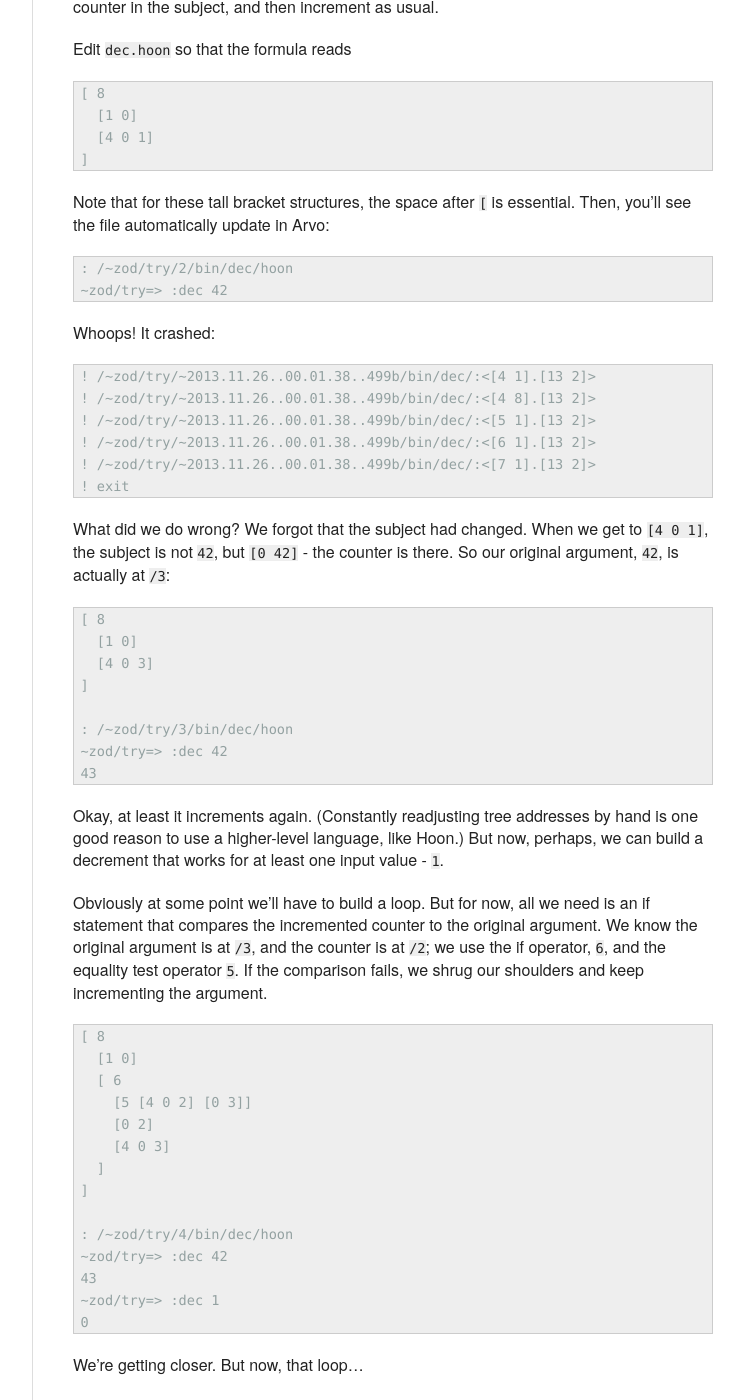
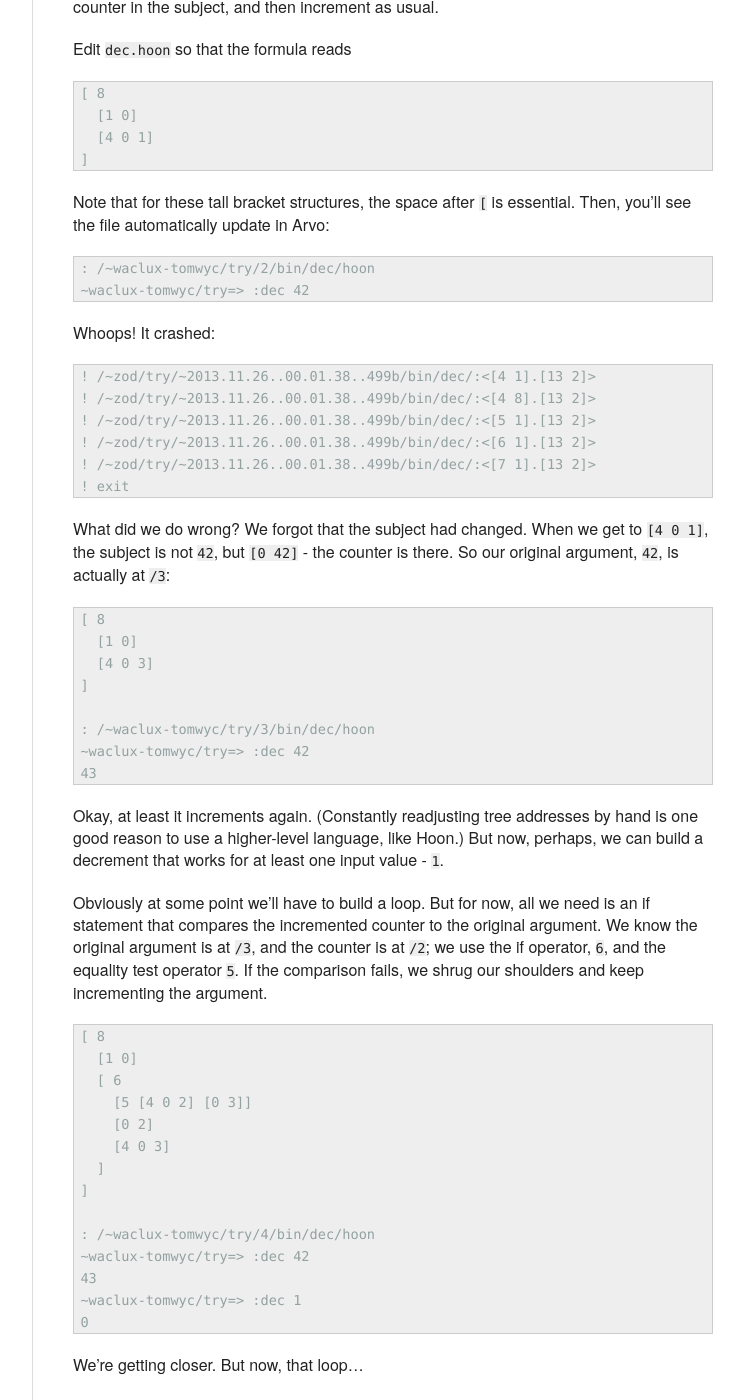
Before and after one commit to urbit/old-urbit.org, a Jekyll site: the page built from _posts/doc/2013-11-18-urbit-is-easy-ch4.markdown, in a window 1280 px wide and 1400 px high, scrolled down 2192 px. Shown: the whole window, without its empty margins (378-1122 px from the left). Built offline with Jekyll 4.4.1, drawn with Linux system fonts in a browser that asks for light colours; some of the changed text lies outside the part shown.

Commit message:
Fixed some typos

```diff
--- a/_posts/doc/2013-11-18-urbit-is-easy-ch3.markdown
+++ b/_posts/doc/2013-11-18-urbit-is-easy-ch3.markdown
@@ -63,7 +63,7 @@ For instance, recall our computation from the last chapter:
 
     *[[19 42] [0 3] 0 2]
 
-`s` is [19 42], `f` is `[0 3]`, `g` is `[0 2]`, `h` is `[[0 3] 0
+`s` is `[19 42]`, `f` is `[0 3]`, `g` is `[0 2]`, `h` is `[[0 3] 0
 2]`.  `f(s)` is `42`; `g(s)` is `19`; so `h(s)` is `[42 19]`.
 
 Why?  We could have an operator `11`, `cons` to a Lisp veteran,
--- a/_posts/doc/2013-11-18-urbit-is-easy-ch4.markdown
+++ b/_posts/doc/2013-11-18-urbit-is-easy-ch4.markdown
@@ -27,7 +27,7 @@ Hoon: on the command line and via an app file.
 From the Arvo command line, you can run one-liners with the Hoon
 rune `.*`:
 
-    ~zod/try=> .*(42 [4 0 1])
+    ~waclux-tomwyc/try=> .*(42 [4 0 1])
     43
 
 ###Application file###
@@ -45,7 +45,7 @@ propagating changes on either side.
 Let's assume your `$URBIT_HOME` is `urb/`, and your ship is
 `~zod`.  The Nock application template is in
 
-    urb/zod/try/bin/nock.hoon
+    urb/~waclux-tomwyc/try/bin/nock.hoon
 
 Its text should be:
 
@@ -62,13 +62,13 @@ Its text should be:
 
 Test this by running:
 
-    ~zod/try=> :nock 42
+    ~waclux-tomwyc/try=> :nock 42
     43
 
 Our first complex example will be a decrement function.  With or
 without `vere` running, copy the template from Unix:
 
-    $ cp urb/zod/try/bin/nock.hoon urb/zod/try/bin/dec.hoon
+    $ cp urb/~waclux-tomwyc/try/bin/nock.hoon urb/~waclux-tomwyc/try/bin/dec.hoon
 
 Then, use a Unix editor to change "Formula: increment" to
 "Formula: decrement" in `dec.hoon`.
@@ -76,11 +76,11 @@ Then, use a Unix editor to change "Formula: increment" to
 Either next time you start `vere`, or on your next keyboard event
 if you're already running it, you'll see something like
 
-    \+ /~zod/try/1/bin/dec/hoon
+     + /~waclux-tomwyc/try/1/bin/dec/hoon
 
 Arvo has slurped up dec.hoon from your filesystem.  To test it,
 
-    ~zod/try=> :dec 42
+    ~waclux-tomwyc/try=> :dec 42
     43
 
 Well, we didn't change the formula, so it still increments.  But
@@ -123,8 +123,8 @@ Note that for these tall bracket structures, the space after `[`
 is essential.  Then, you'll see the file automatically update in
 Arvo:
 
-    : /~zod/try/2/bin/dec/hoon
-    ~zod/try=> :dec 42
+    : /~waclux-tomwyc/try/2/bin/dec/hoon
+    ~waclux-tomwyc/try=> :dec 42
 
 Whoops!  It crashed:
 
@@ -145,8 +145,8 @@ actually at `/3`:
       [4 0 3]
     ]
 
-    : /~zod/try/3/bin/dec/hoon
-    ~zod/try=> :dec 42
+    : /~waclux-tomwyc/try/3/bin/dec/hoon
+    ~waclux-tomwyc/try=> :dec 42
     43
 
 Okay, at least it increments again.  (Constantly readjusting tree
@@ -170,10 +170,10 @@ fails, we shrug our shoulders and keep incrementing the argument.
       ]
     ]
 
-    : /~zod/try/4/bin/dec/hoon
-    ~zod/try=> :dec 42
+    : /~waclux-tomwyc/try/4/bin/dec/hoon
+    ~waclux-tomwyc/try=> :dec 42
     43
-    ~zod/try=> :dec 1
+    ~waclux-tomwyc/try=> :dec 1
     0
 
 We're getting closer.  But now, that loop...
@@ -209,10 +209,10 @@ is now `/7`:
 
 This does exactly the same thing as before:
 
-    : /~zod/try/5/bin/dec/hoon
-    ~zod/try=> :dec 42
+    : /~waclux-tomwyc/try/5/bin/dec/hoon
+    ~waclux-tomwyc/try=> :dec 42
     43
-    ~zod/try=> :dec 1
+    ~waclux-tomwyc/try=> :dec 1
     0
 
 But somehow, we feel it *could* do better.  Why?  Because where
@@ -255,8 +255,8 @@ If we put this into the decrement, it should actually work:
 
 And it does:
 
-    : /~zod/try/6/bin/dec/hoon
-    ~zod/try=> :dec 42
+    : /~waclux-tomwyc/try/6/bin/dec/hoon
+    ~waclux-tomwyc/try=> :dec 42
     43
 
 But there's one more step.  Remember operator `9`?
@@ -291,12 +291,12 @@ So we can rewrite our decrement to use `9`:
 
 Seems to work nicely:
 
-    : /~zod/try/6/bin/dec/hoon
-    ~zod/try=> :dec 42
+    : /~waclux-tomwyc/try/6/bin/dec/hoon
+    ~waclux-tomwyc/try=> :dec 42
     43
 
 Of course, there are limits:
 
-    ~zod/try=> :dec 0
+    ~waclux-tomwyc/try=> :dec 0
 
 You'll have to hit ^C, and you'll see a big ugly error stack.
```
Also changed, not shown: _posts/doc/2013-11-18-urbit-is-easy-ch1.markdown (+5 -8 lines), _posts/doc/2013-11-18-urbit-is-easy-ch2.markdown (+4 -4 lines).
